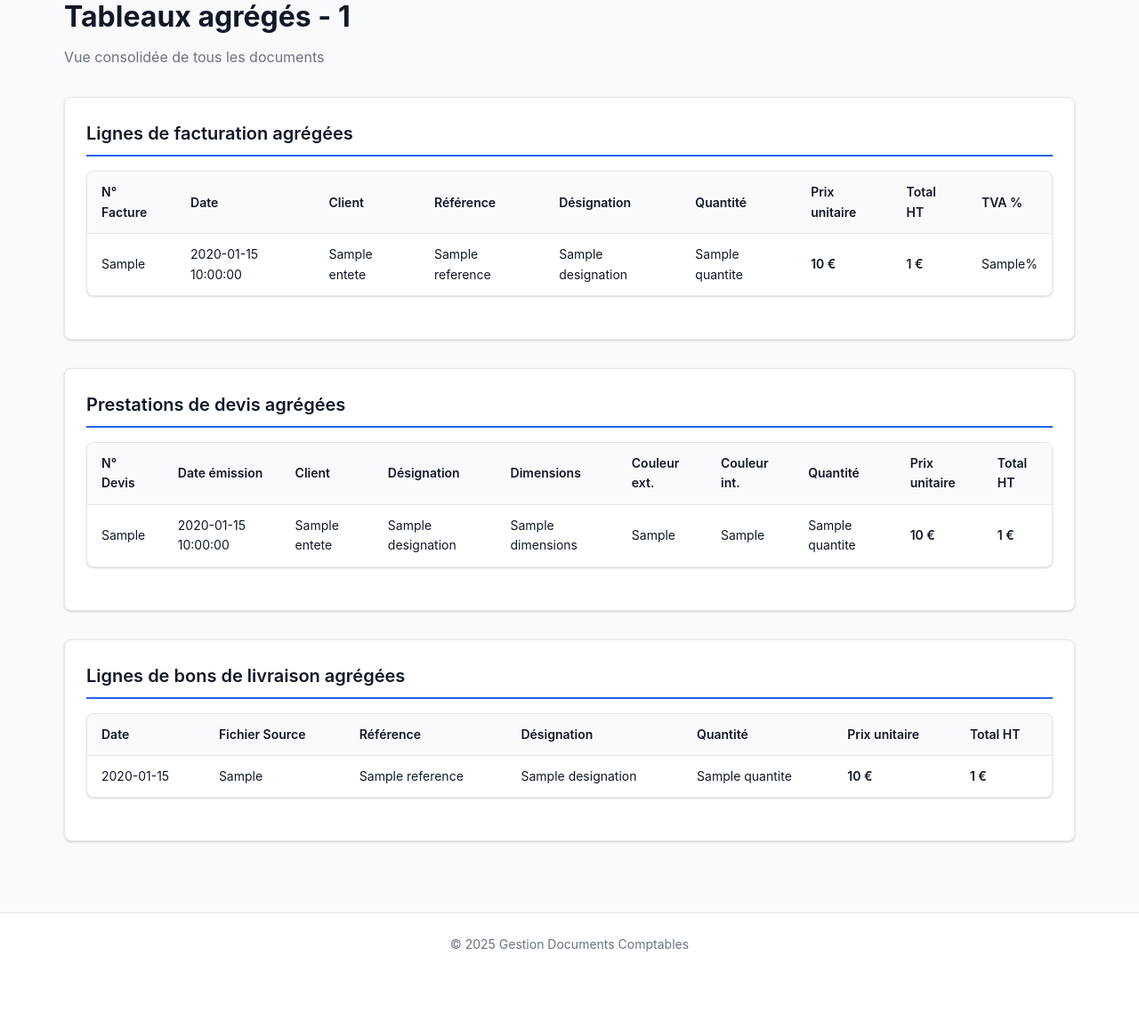
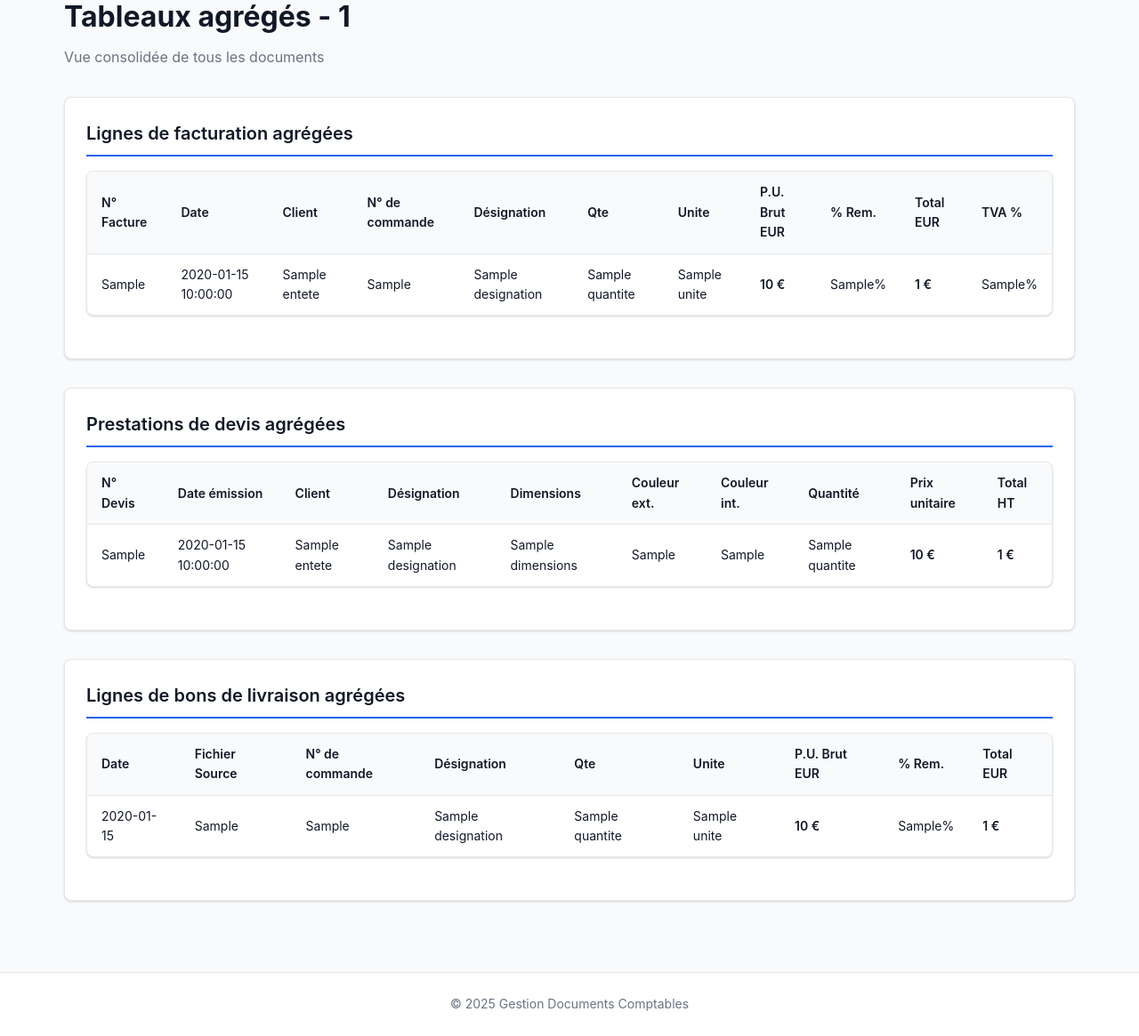
Before and after one commit to ElieLECAS/crewai_files, a FastAPI app: page /suppliers/1/aggregated in a window 1280 px wide. Shown: the part 146-1311 px from the top of the page at 89% size. Before the commit the page ends 1216 px from the top, so only its background shows below. Run offline with FastAPI, Linux system fonts and the light colour scheme; a database or web service that is not in the repository returns one stand-in record (values such as "Sample title"); parts of the project's set-up code (start-up, migrations or seed data) failed here and were passed over.

Commit message:
Enhance Proferm invoice schema and templates for improved data extraction. Update ProfermLineItem class with detailed field descriptions and examples. Modify HTML templates to reflect new field names and structure, ensuring consistency in invoice presentation. Update example invoice data to align with new schema requirements.

```diff
--- a/src/main.py
+++ b/src/main.py
@@ -85,9 +85,21 @@ class VitraglassInvoiceSchema(BaseModel):
 
 # --- PROFERM / SOPROFEN (format avec références SOI) ---
 class ProfermLineItem(LineItem):
-    """Ligne de facture spécifique à Proferm/Soprofen (format avec références SOI)."""
-    reference_soi: Optional[str] = Field(None, description="Référence SOI complète")
-    dimensions: Optional[str] = Field(None, description="Dimensions extraites de la désignation")
+    """Ligne de facture spécifique à Proferm/Soprofen (format avec références SOI).
+
+    Structure du tableau SOPROFEN (6 colonnes principales à extraire) :
+    1. N° de commande (reference_soi) : Référence SOI complète (ex: "SOI C 25 212 004 993")
+    2. Désignation (designation) : Description complète du produit (obligatoire)
+    3. Quantité (quantite) : Nombre d'unités (ex: 1.0, 4.0)
+    4. Unité (unite) : Unité de mesure (ex: "PIECE")
+    5. P.U. Brut EUR (prix_unitaire_brut) : Prix unitaire avant remise (ex: 643.10)
+    6. % Rem. (remise_pourcentage) : Pourcentage de remise appliqué (ex: 44.5)
+    7. Total EUR (total_ht) : Montant total HT après remise (ex: 356.92)
+
+    Tous les champs de base héritent de LineItem.
+    """
+    reference_soi: Optional[str] = Field(None, description="Référence SOI complète (N° de commande) - Colonne 1 du tableau SOPROFEN")
+    dimensions: Optional[str] = Field(None, description="Dimensions extraites de la désignation (format: L x H mm ou L * H mm)")
 
 class ProfermInvoiceSchema(BaseModel):
     """Schéma spécifique pour les factures Proferm/Soprofen."""
@@ -199,24 +211,46 @@ INVOICE_EXAMPLE_VITRAGLASS = """{
 
 INVOICE_EXAMPLE_PROFERM = """{
   "entete": {
-    "numero_facture": "W0828058",
-    "date": "2025-10-03",
+    "numero_facture": "W0848335",
+    "date": "2026-01-12",
     "client_nom": "PROFERM MULTITECHNIQUES",
-    "total_ttc": 854.70
+    "total_ttc": 1143.5
   },
   "lignes": [
     {
-      "reference_soi": "SOI C 25 209 007 195",
-      "designation": "Ligne 1 Chrono One motorisé gamme Neuf",
-      "dimensions": "1474 * 2238 mm",
+      "reference_soi": "SOI C 25 212 001 555",
+      "designation": "Ligne 1 Coffre Paco Dimension Tableau (L x H mm) : 1390 * 2100 Blanc R=0.18",
+      "dimensions": "1390 * 2100 mm",
       "quantite": 1.0,
       "unite": "PIECE",
-      "prix_unitaire_brut": 712.25,
-      "total_ht": 712.25,
+      "prix_unitaire_brut": 1183.11,
+      "remise_pourcentage": 64.0,
+      "total_ht": 425.92,
+      "tva_pourcentage": 20.0
+    },
+    {
+      "reference_soi": "SOI C 25 212 001 555",
+      "designation": "Ligne 2 Coffre Paco Dimension Tableau (L x H mm) : 790 * 970 Blanc R=0.18",
+      "dimensions": "790 * 970 mm",
+      "quantite": 1.0,
+      "unite": "PIECE",
+      "prix_unitaire_brut": 919.11,
+      "remise_pourcentage": 64.0,
+      "total_ht": 330.88,
+      "tva_pourcentage": 20.0
+    },
+    {
+      "reference_soi": "SOI C 25 210 000 406",
+      "designation": "Ligne 1 Acc à la commande MX10-55 Adaptateur 55mm, 2984mm par 1 pièces",
+      "quantite": 2.984,
+      "unite": "Mètres",
+      "prix_unitaire_brut": 19.91,
+      "remise_pourcentage": 45.0,
+      "total_ht": 32.68,
       "tva_pourcentage": 20.0
     }
   ],
-  "fichier_source": "W0828058_Demat.pdf"
+  "fichier_source": "W0848335_Demat.pdf"
 }"""
 
 QUOTE_EXAMPLE_OPTIMIZED = """{
@@ -634,7 +668,29 @@ def extract_node(state: AgentState) -> AgentState:
                 # SOPROFEN utilise un format similaire à PROFERM avec références SOI
                 schema_class = ProfermInvoiceSchema
                 example = INVOICE_EXAMPLE_PROFERM
-                instr_supp = "- Extrais les références SOI et les dimensions de chaque produit."
+                instr_supp = """- CRITIQUE : Le tableau SOPROFEN a EXACTEMENT ces colonnes dans cet ordre :
+  COLONNE 1 : "N° de commande" → reference_soi (ex: "SOI C 25 212 001 555")
+  COLONNE 2 : "Désignation" → designation (ex: "Ligne 1 Coffre Paco Dimension Tableau (L x H mm) : 1390 * 2100 Blanc R=0.18")
+  COLONNE 3 : "Qte" → quantite (NOMBRE, ex: 1,000 → 1.0 ou 2,984 → 2.984)
+  COLONNE 4 : "Unite" → unite (TEXTE, ex: "PIECE" ou "Mètres")
+  COLONNE 5 : "P.U. Brut EUR" → prix_unitaire_brut (PRIX AVANT REMISE, ex: 1183,11 → 1183.11 ou 19,91 → 19.91)
+  COLONNE 6 : "% Rem." → remise_pourcentage (POURCENTAGE, ex: 64 → 64.0 ou 45 → 45.0)
+  COLONNE 7 : "Total EUR" → total_ht (PRIX FINAL APRÈS REMISE, ex: 425,92 → 425.92 ou 32,68 → 32.68)
+
+RÈGLES ABSOLUES POUR ÉVITER LES ERREURS :
+- La colonne "Qte" contient toujours un NOMBRE (quantité d'unités) : 1,000 ou 2,984
+- La colonne "Unite" contient toujours un TEXTE : "PIECE" ou "Mètres"
+- La colonne "P.U. Brut EUR" = PRIX UNITAIRE BRUT (avant remise) : toujours > 100 pour les pièces, ~20 pour les mètres
+- La colonne "Total EUR" = TOTAL APRÈS REMISE : toujours < P.U. Brut EUR (car remise appliquée)
+- SI tu vois 1183,11 dans "P.U. Brut EUR" et 425,92 dans "Total EUR" → NE LES INVERSE PAS !
+- SI tu vois 1,000 dans "Qte" → c'est la quantité (1.0), PAS le prix !
+
+IGNORE complètement :
+- Les lignes "Dont éco-contribution PMCB" ou "éco-contribution"
+- Les lignes "Sous totaux :"
+- Les lignes vides
+
+Extrais aussi les dimensions depuis la désignation si présentes (format "L x H mm" ou "L * H mm")"""
             else:
                 # Schéma par défaut pour fournisseurs inconnus
                 schema_class = ProfermInvoiceSchema
@@ -643,19 +699,43 @@ def extract_node(state: AgentState) -> AgentState:
 
             prompt = f"""Tu es un expert en extraction de factures PDF {supplier.upper()}.
 
-EXEMPLE DE SORTIE ATTENDUE :
+IMPORTANT : Regarde attentivement l'EXEMPLE ci-dessous pour comprendre la structure exacte attendue.
+
+EXEMPLE DE SORTIE ATTENDUE (ANALYSE BIEN CHAQUE VALEUR) :
 {example}
+
+ANALYSE DE L'EXEMPLE :
+- reference_soi = "SOI C 25 212 001 555" (colonne "N° de commande")
+- designation = texte complet (colonne "Désignation")
+- quantite = 1.0 (colonne "Qte" - C'EST UN NOMBRE, pas un prix !)
+- unite = "PIECE" (colonne "Unite" - C'EST DU TEXTE)
+- prix_unitaire_brut = 1183.11 (colonne "P.U. Brut EUR" - PRIX AVANT REMISE, valeur ÉLEVÉE)
+- remise_pourcentage = 64.0 (colonne "% Rem." - POURCENTAGE)
+- total_ht = 425.92 (colonne "Total EUR" - PRIX FINAL APRÈS REMISE, valeur BASSE)
 
 CONTENU DU DOCUMENT (MARKDOWN) :
 {doc_markdown[:8000]}
 
 INSTRUCTIONS STRICTES :
-- Extrais toutes les lignes du tableau de facturation présent dans le Markdown
 {instr_supp}
-- RÈGLE ABSOLUE : Chaque ligne doit avoir des valeurs SIMPLES (string ou nombre), JAMAIS de listes/tableaux.
-- Si tu vois plusieurs pièces avec des dimensions différentes dans le tableau, crée UNE LIGNE SÉPARÉE par pièce.
-- Chaque ligne doit représenter UNE SEULE pièce avec ses dimensions spécifiques.
-- Le fichier source est : {file_name}
+
+CONVERSION DES NOMBRES (TRÈS IMPORTANT) :
+- "1,000" → 1.0 (quantité)
+- "2,984" → 2.984 (quantité)
+- "1 183,11" ou "1183,11" → 1183.11 (prix unitaire brut)
+- "919,11" → 919.11 (prix unitaire brut)
+- "425,92" → 425.92 (total EUR)
+- "330,88" → 330.88 (total EUR)
+- "64" → 64.0 (remise %)
+- "45" → 45.0 (remise %)
+
+VÉRIFICATION FINALE AVANT DE RETOURNER LE JSON :
+✓ quantite contient un PETIT nombre (1.0, 2.0, 2.984...) ?
+✓ prix_unitaire_brut contient un GRAND nombre (919.11, 1183.11...) ?
+✓ total_ht est INFÉRIEUR à prix_unitaire_brut (car remise appliquée) ?
+✓ unite contient du TEXTE ("PIECE", "Mètres") et pas un nombre ?
+
+Le fichier source est : {file_name}
 
 Retourne UNIQUEMENT le JSON valide sans commentaires."""
 
--- a/src/templates/supplier_aggregated.html
+++ b/src/templates/supplier_aggregated.html
@@ -21,11 +21,13 @@
                         <th>N° Facture</th>
                         <th>Date</th>
                         <th>Client</th>
-                        <th>Référence</th>
+                        <th>N° de commande</th>
                         <th>Désignation</th>
-                        <th>Quantité</th>
-                        <th>Prix unitaire</th>
-                        <th>Total HT</th>
+                        <th>Qte</th>
+                        <th>Unite</th>
+                        <th>P.U. Brut EUR</th>
+                        <th>% Rem.</th>
+                        <th>Total EUR</th>
                         <th>TVA %</th>
                     </tr>
                 </thead>
@@ -37,10 +39,12 @@
                                 <td>{{ doc.entete.numero_facture or 'N/A' }}</td>
                                 <td>{{ doc.entete.date or 'N/A' }}</td>
                                 <td>{{ doc.entete.client_nom or 'N/A' }}</td>
-                                <td>{{ ligne.reference or ligne.numero_commande or ligne.reference_soi or '-' }}</td>
+                                <td>{{ ligne.reference_soi or ligne.reference or ligne.numero_commande or '-' }}</td>
                                 <td>{{ ligne.designation or '-' }}</td>
                                 <td>{{ ligne.quantite or '-' }}</td>
+                                <td>{{ ligne.unite or '-' }}</td>
                                 <td class="amount">{{ ligne.prix_unitaire_brut or '-' }} €</td>
+                                <td>{{ ligne.remise_pourcentage if ligne.remise_pourcentage is not none else '-' }}%</td>
                                 <td class="amount">{{ ligne.total_ht or '-' }} €</td>
                                 <td>{{ ligne.tva_pourcentage or '-' }}%</td>
                             </tr>
@@ -118,11 +122,13 @@
                     <tr>
                         <th>Date</th>
                         <th>Fichier Source</th>
-                        <th>Référence</th>
+                        <th>N° de commande</th>
                         <th>Désignation</th>
-                        <th>Quantité</th>
-                        <th>Prix unitaire</th>
-                        <th>Total HT</th>
+                        <th>Qte</th>
+                        <th>Unite</th>
+                        <th>P.U. Brut EUR</th>
+                        <th>% Rem.</th>
+                        <th>Total EUR</th>
                     </tr>
                 </thead>
                 <tbody>
@@ -132,10 +138,12 @@
                             <tr>
                                 <td>{{ doc.metadata.date_extraction.strftime('%Y-%m-%d') if doc.metadata.date_extraction else 'N/A' }}</td>
                                 <td>{{ doc.metadata.fichier_source or 'N/A' }}</td>
-                                <td>{{ ligne.reference or ligne.numero_commande or ligne.reference_soi or '-' }}</td>
+                                <td>{{ ligne.reference_soi or ligne.reference or ligne.numero_commande or '-' }}</td>
                                 <td>{{ ligne.designation or '-' }}</td>
                                 <td>{{ ligne.quantite or '-' }}</td>
+                                <td>{{ ligne.unite or '-' }}</td>
                                 <td class="amount">{{ ligne.prix_unitaire_brut or '-' }} €</td>
+                                <td>{{ ligne.remise_pourcentage if ligne.remise_pourcentage is not none else '-' }}%</td>
                                 <td class="amount">{{ ligne.total_ht or '-' }} €</td>
                             </tr>
                             {% endfor %}
```
Also changed, not shown: src/templates/document.html (+9 -5 lines).
